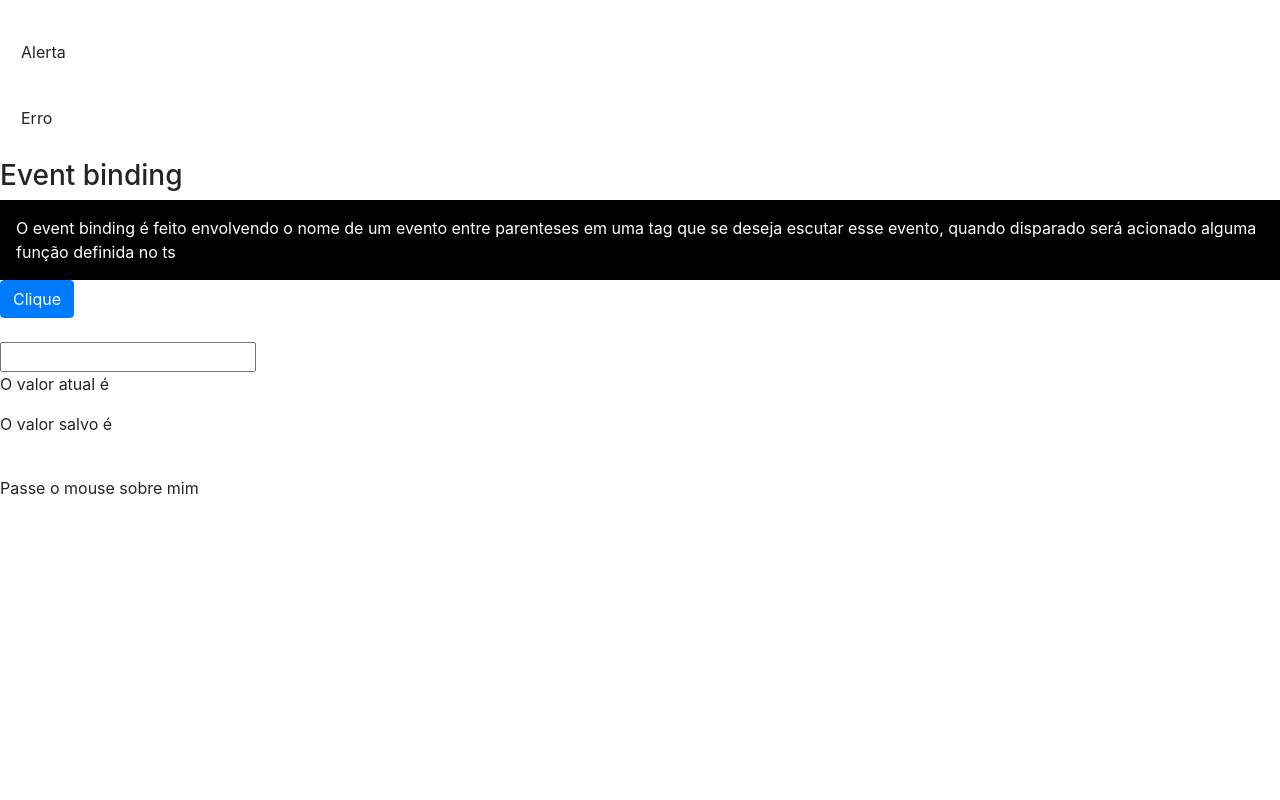
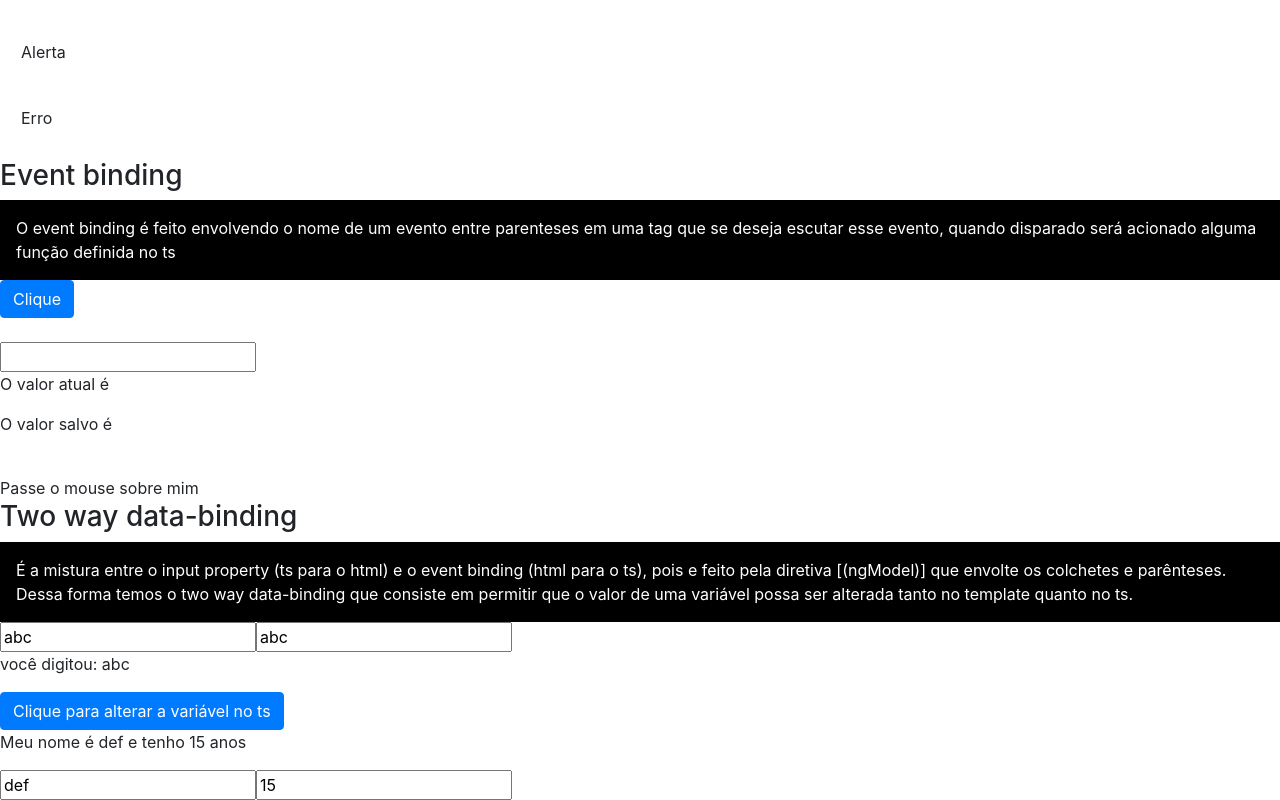
Before and after one commit to leandrobsb61/angular-workspace, an Angular app: page / in a window 1280 px wide. Shown: the part 1528-2328 px from the top of the page. Before the commit the page ends 2028 px from the top, so only its background shows below. Built offline with nearby package versions, Linux system fonts and the light colour scheme.

Commit message:
two way data-binding

```diff
--- a/projects/binding/src/app/app.module.ts
+++ b/projects/binding/src/app/app.module.ts
@@ -1,4 +1,5 @@
 import { NgModule } from '@angular/core';
+import { FormsModule, ReactiveFormsModule } from '@angular/forms';
 import { BrowserModule } from '@angular/platform-browser';
 
 import { AppRoutingModule } from './app-routing.module';
@@ -11,7 +12,9 @@ import { DataBindingComponent } from './data-binding/data-binding.component';
     DataBindingComponent
   ],
   imports: [
+    FormsModule,
     BrowserModule,
+
     AppRoutingModule
   ],
   providers: [],
--- a/projects/binding/src/app/data-binding/data-binding.component.html
+++ b/projects/binding/src/app/data-binding/data-binding.component.html
@@ -93,8 +93,31 @@
                 O valor salvo é {{ valorSalvo }}
             </p>
             <br>
-            <span (mouseover)="onMouseOverOut()" (mouseout)="onMouseOverOut()"
-            [class.highlight]="isMouseOver">Passe o mouse sobre mim</span>
+            <span (mouseover)="onMouseOverOut()" (mouseout)="onMouseOverOut()" [class.highlight]="isMouseOver">Passe o
+                mouse sobre mim</span>
+        </div>
+    </article>
+    <article>
+        <h3>Two way data-binding</h3>
+        <div class="explain">
+            É a mistura entre o input property (ts para o html) e o event binding (html para o ts), pois e feito pela
+            diretiva [(ngModel)] que envolte os colchetes e parênteses. Dessa forma temos o two way data-binding que
+            consiste em permitir que o valor de uma variável possa ser alterada tanto no template quanto no ts.
+        </div>
+        <div>
+            <input type="text" bindon-ngModel="nome">
+            <input type="text" [(ngModel)]="nome">
+            <p>
+                você digitou: {{ nome }}
+            </p>
+            <button class="btn btn-primary" (click)="alterarNome()">Clique para alterar a variável no ts</button>
+        </div>
+        <div>
+            <p>
+                Meu nome é {{ pessoa.nome }} e tenho {{ pessoa.idade }} anos
+            </p>
+            <input type="text" [(ngModel)]="pessoa.nome">
+            <input type="text" [(ngModel)]="pessoa.idade">
         </div>
     </article>
 </section>
--- a/projects/binding/src/app/data-binding/data-binding.component.ts
+++ b/projects/binding/src/app/data-binding/data-binding.component.ts
@@ -12,6 +12,11 @@ export class DataBindingComponent implements OnInit {
   valorAtual: string = '';
   valorSalvo: string = '';
   isMouseOver: boolean = false;
+  nome: string = 'abc';
+  pessoa: any = {
+    nome: 'def',
+    idade: 15
+  };
 
   constructor() { }
 
@@ -39,4 +44,8 @@ export class DataBindingComponent implements OnInit {
     this.isMouseOver = !this.isMouseOver;
   }
 
+  alterarNome(): void {
+    this.nome = 'xxx';
+  }
+
 }
```
